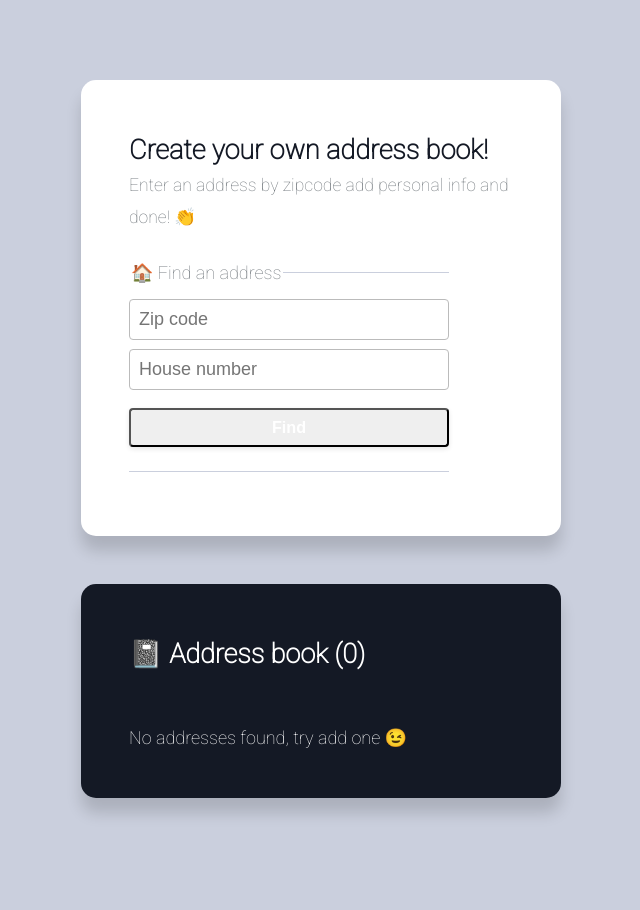
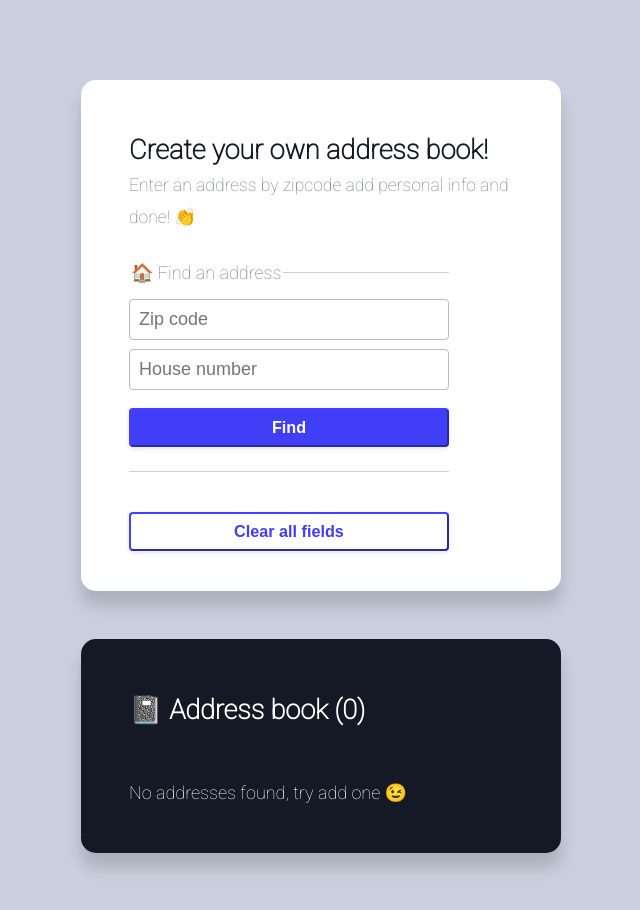
Before and after one commit to levizimmerman/react-dev-test-address-book, a React (Create React App) app: page / in a window 1280 px wide. Shown: the top 910 px of the page, without its empty margins (319-959 px from the left). Before the commit the page ends 878 px from the top, so only its background shows below. Built offline with nearby package versions, Linux system fonts and the light colour scheme.

Commit message:
- TODO: Added a button, according to the design, to clear all form fields. - TODO: Added conditional classNames for primary and secondary variant in <Button /> component

```diff
--- a/src/App.js
+++ b/src/App.js
@@ -11,6 +11,7 @@ import useAddressBook from "./ui/hooks/useAddressBook";
 import useFormFields from "./ui/hooks/useFormFields";
 
 import "./App.css";
+import Button from "./ui/components/Button/Button";
 
 function App() {
   /**
@@ -28,7 +29,7 @@ function App() {
     lastName: "",
     selectedAddress: "",
   };
-  const { values, handleChange } = useFormFields(initialValues);
+  const { values, handleChange, clearFormFields } = useFormFields(initialValues);
   /**
    * Results states
    */
@@ -87,6 +88,11 @@ function App() {
     });
   };
 
+  const handleClearForm = () => {
+    clearFormFields();
+    setAddresses([]);
+  }
+
   return (
     <main>
       <Section>
@@ -135,6 +141,7 @@ function App() {
         {error && <ErrorMessage error={error}/>}
 
         {/* TODO: Add a button to clear all form fields. Button must look different from the default primary button, see design. */}
+        <Button isPrimary={false} onClick={handleClearForm}>Clear all fields</Button>
       </Section>
 
       <Section variant="dark">
--- a/src/ui/components/Button/Button.js
+++ b/src/ui/components/Button/Button.js
@@ -7,14 +7,16 @@ const Button = ({
   children,
   onClick,
   type = "button",
-  variant = "primary", // or 'secondary'
+  isPrimary = true
 }) => {
+  const classNames = `${$.button} ${isPrimary ? $.primary : $.secondary }`;
+
   return (
     <button
       // TODO: Add conditional classNames
       // - Must have a condition to set the '.primary' className
       // - Must have a condition to set the '.secondary' className
-      className={$.button}
+      className={classNames}
       type={type}
       onClick={onClick}
     >
--- a/src/ui/components/Button/Button.module.css
+++ b/src/ui/components/Button/Button.module.css
@@ -27,11 +27,11 @@
 .primary {
   color: var(--color-background);
   background-color: var(--color-brand);
-  border-color: var(--color-border);
+  border-color: var(--color-brand);
 }
 
 .secondary {
   color: var(--color-brand);
   background-color: var(--color-background);
-  border-color: var(--color-border);
+  border-color: var(--color-brand);
 }
--- a/src/ui/hooks/useFormFields.js
+++ b/src/ui/hooks/useFormFields.js
@@ -8,5 +8,7 @@ export default function useFormFields(initialValues) {
     setValues((prevValues) => ({...prevValues, [name]: value }))
   }
 
-  return { values, handleChange };
+  const clearFormFields = () => setValues(initialValues)
+
+  return { values, handleChange, clearFormFields };
 }
```
